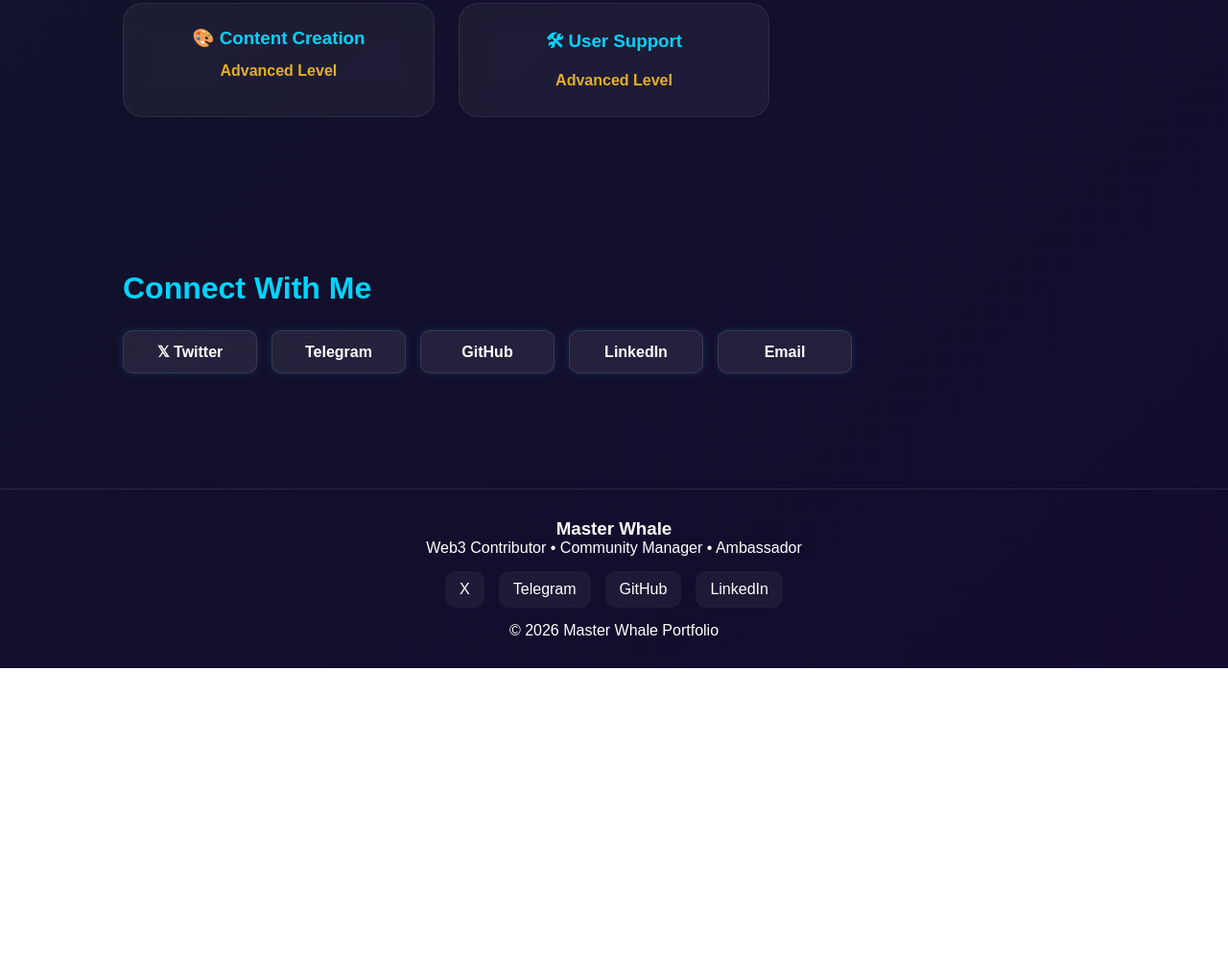
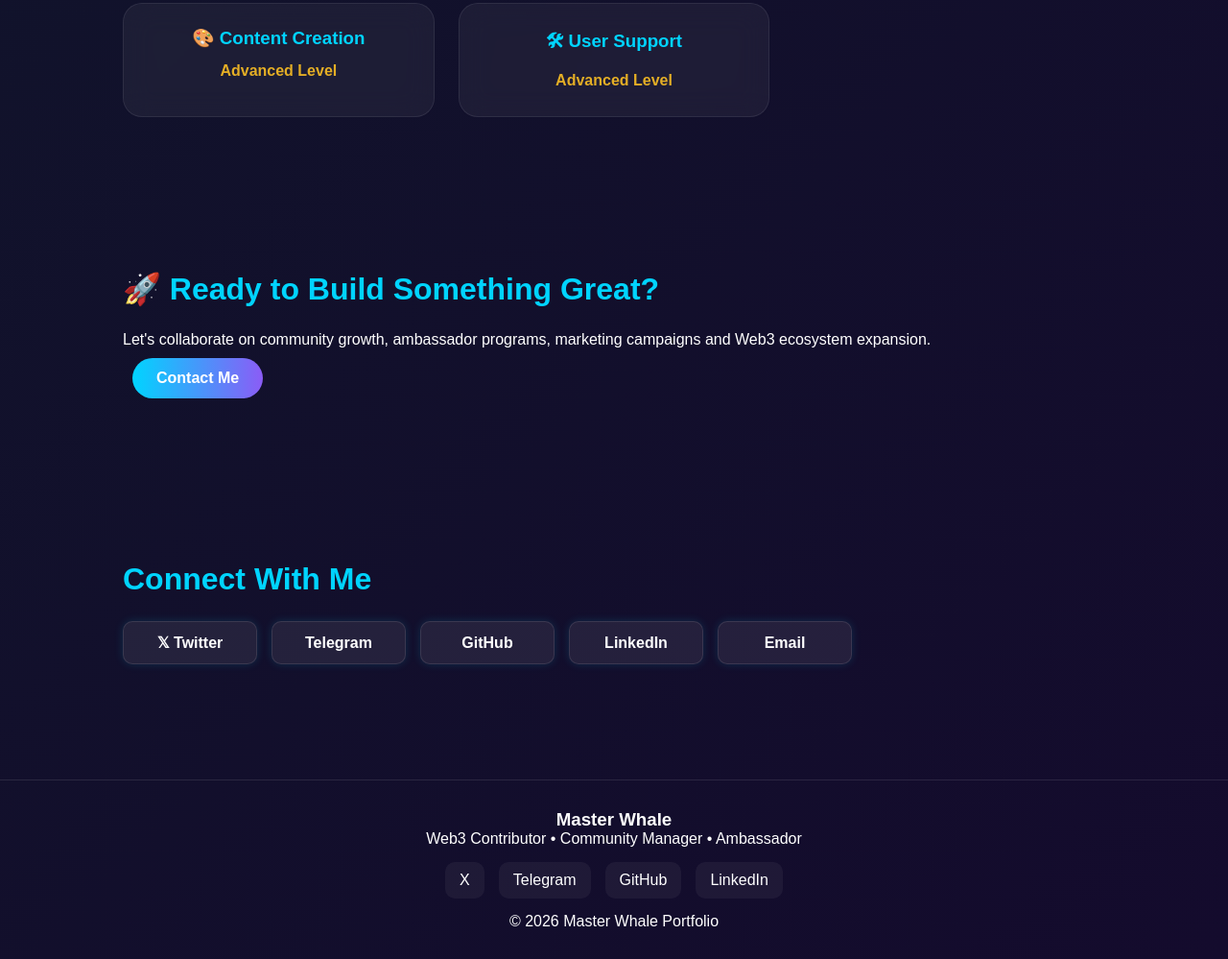
Before and after one commit to masud7262/master-whale-portfolio, a plain HTML site: page index.html in a window 1280 px wide. Shown: the part 5133-6132 px from the top of the page at 96% size. Before the commit the page ends 5829 px from the top, so only its background shows below. Drawn offline with Linux system fonts and the light colour scheme.

Commit message:
Update index.html

```diff
--- a/index.html
+++ b/index.html
@@ -302,6 +302,20 @@ Top Role Holder — Portal to Bitcoin (Bit Jelly)
 </div>
 
 </section>
+<section id="cta">
+
+<h2>🚀 Ready to Build Something Great?</h2>
+
+<p>
+Let's collaborate on community growth, ambassador programs,
+marketing campaigns and Web3 ecosystem expansion.
+</p>
+
+<a href="mailto:mdmasudranapc72@gmail.com" class="btn">
+Contact Me
+</a>
+
+</section>
 
 <section id="contact">
 
```
